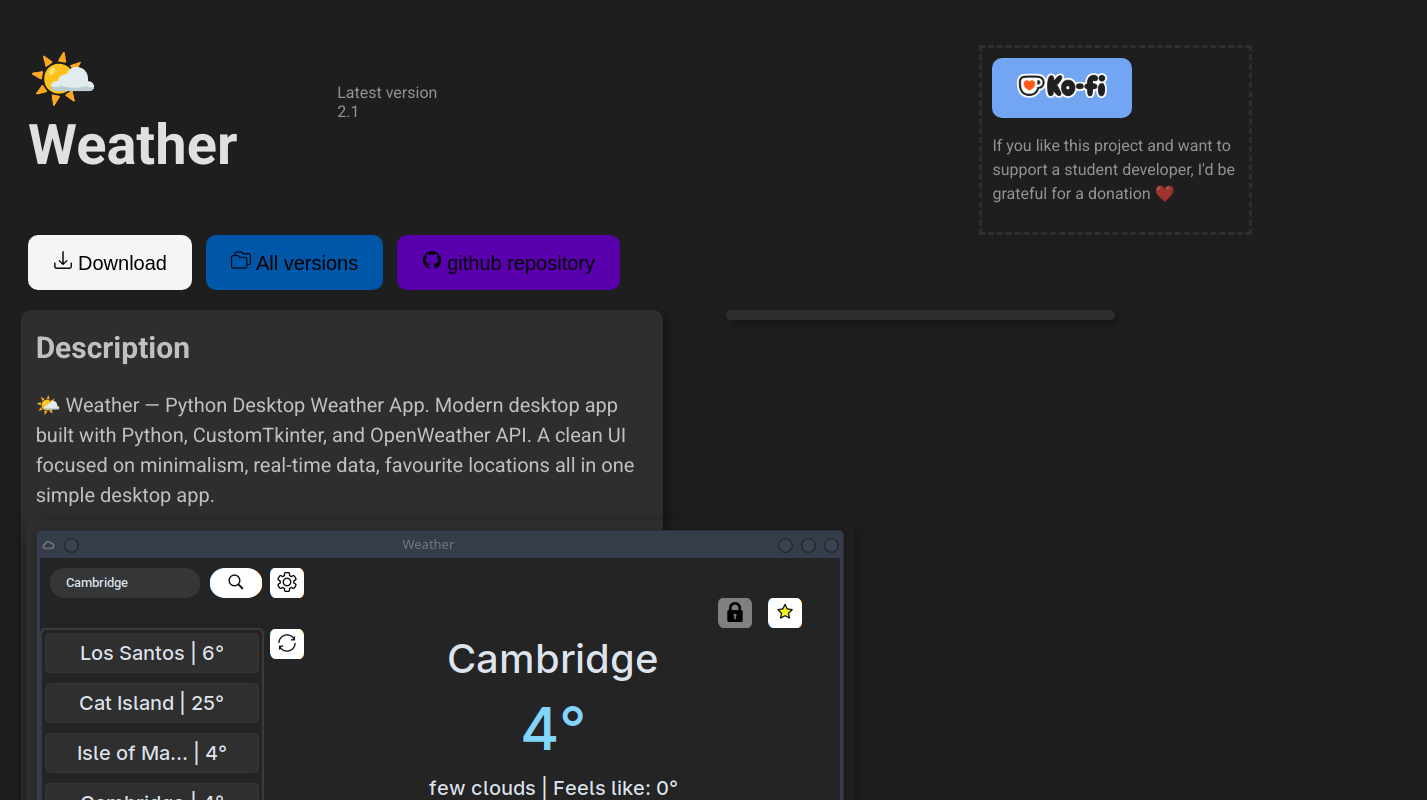
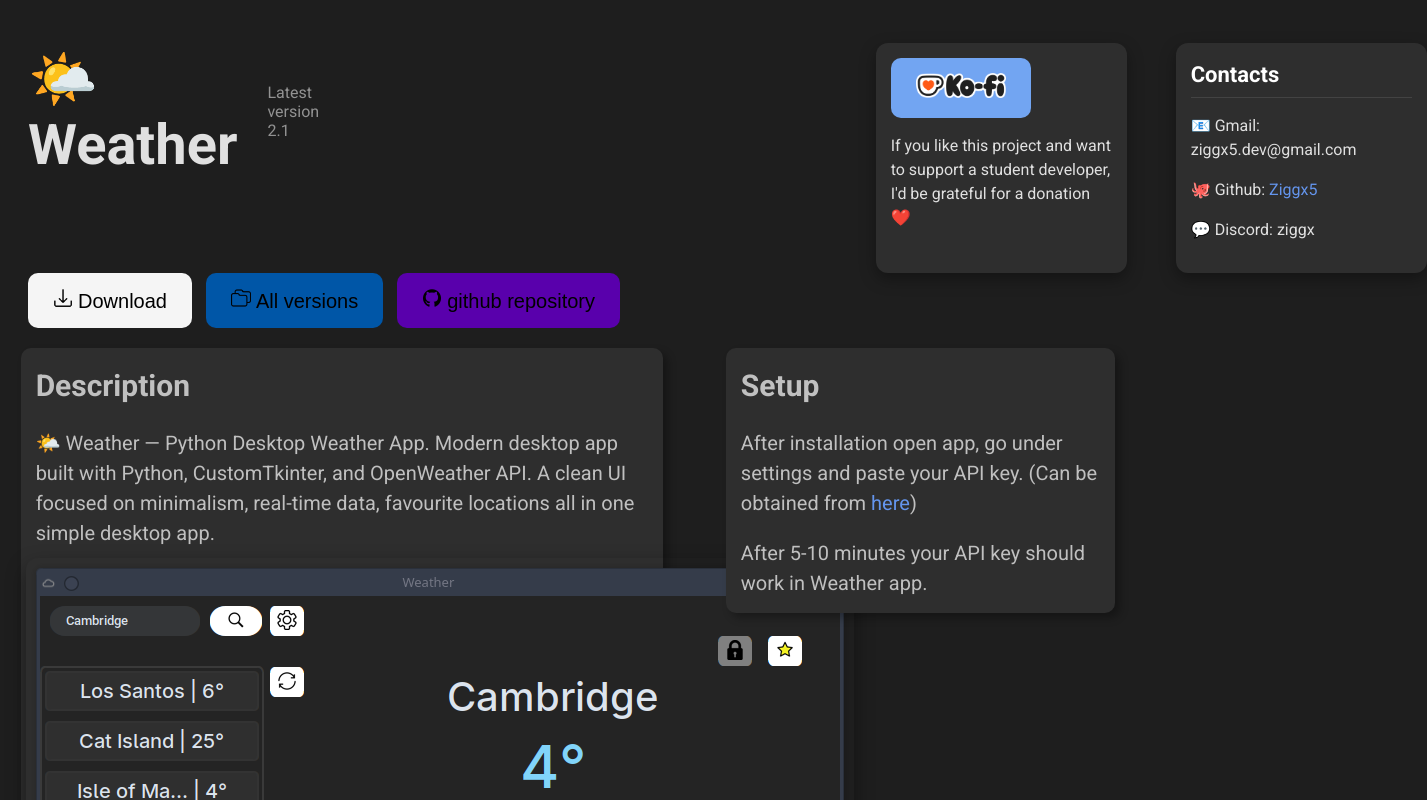
Before and after one commit to Ziggx5/weather-app, a plain HTML site: page docs/index.html in a window 1280 px wide. Shown: the top 800 px of the page, 1427 px wide, since content can reach past the window. Drawn offline with Linux system fonts and the light colour scheme.

Commit message:
Added setup, better content positioning

```diff
--- a/docs/index.html
+++ b/docs/index.html
@@ -12,13 +12,18 @@
 
     <header class = "header">
         <h1>🌤️ Weather</h1>
-        <p>Latest version 2.1</p>
-        <div class = "donate_container">
-            <a href = "https://ko-fi.com/ziggx5"><button class = "Kofi_donate_button"><img src = "images/kofi_logo.png" alt = "Kofi logo"></button></a>
-            <p>If you like this project and want to support a student developer, I'd be grateful for a donation ❤️</p>
-        </div>
-        <div class = "contacts_container">
-
+        <p class = "version">Latest version 2.1</p>
+        <div class = header-right>
+            <div class = "donate_container">
+                <a href = "https://ko-fi.com/ziggx5"><button class = "Kofi_donate_button"><img src = "images/kofi_logo.png" alt = "Kofi logo"></button></a>
+                <p>If you like this project and want to support a student developer, I'd be grateful for a donation ❤️</p>
+            </div>
+            <div class = "contacts_container">
+                <h4>Contacts</h4>
+                <p>📧 Gmail: ziggx5.dev@gmail.com</p>
+                <p>🐙 Github: <a href="https://github.com/Ziggx5">Ziggx5</a></p>
+                <p>💬 Discord: ziggx</p>
+            </div>
         </div>
     </header>
 
@@ -43,11 +48,11 @@
                 <li>🌪️ Wind speed and angle</li>
                 <li>🔴 Offline mode</li>
             </ul>
-            <h2>After installation</h2>
-            <p>In app, open settings and paste your API (Can be obtained from <a href="https://openweathermap.org">here</a>)</p>
         </div>
-        <div class = "downloads">
-
+        <div class = "setup">
+            <h2>Setup</h2>
+            <p>After installation open app, go under settings and paste your API key. (Can be obtained from <a href="https://openweathermap.org">here</a>)</p>
+            <p>After 5-10 minutes your API key should work in Weather app.</p>
         </div>
     </div>
 
--- a/docs/style.css
+++ b/docs/style.css
@@ -11,15 +11,27 @@ a {
 .header {
     display: flex;
     align-items: baseline;
-    gap: 20px;
+    gap: 30px;
     color: #e0e0e0;
     font-size: 28px;
     margin-left: 20px;
 }
 
+.version {
+    font-size: 16px;
+    opacity: 0.6;
+}
+
+.contacts_container h4 {
+    margin: 0 0 12px 0;
+    font-size: 22px;
+    color: #ffffff;
+    border-bottom: 1px solid rgba(255,255,255,0.1);
+    padding-bottom: 6px;
+}
+
 .header p {
     font-size: 16px;
-    opacity: 0.6;
 }
 
 .download_button_section {
@@ -123,15 +135,18 @@ a {
 
 .container {
     display: flex;
+    align-items: flex-start;
 }
 
 .donate_container {
-    margin-left: 40%;
+    background-color: #2e2e2e;
+    border-radius: 12px;
+    margin-left: 5%;
     width: 250px;
     line-height: 1.5;
-    border-style: dashed;
-    border-color: #2e2e2e;
-    padding: 10px;
+    font-size: 14px;
+    padding: 15px;
+    box-shadow: 0 6px 16px rgba(0,0,0,0.35);
 }
 
 .Kofi_donate_button {
@@ -147,3 +162,43 @@ a {
 .Kofi_donate_button img {
     width: 90px;
 }
+
+.contacts_container {
+    background-color: #2e2e2e;
+    border-radius: 12px;
+    margin-left: 5%;
+    width: 250px;
+    line-height: 1.5;
+    font-size: 14px;
+    padding: 15px;
+    box-shadow: 0 6px 16px rgba(0,0,0,0.35);
+}
+
+.setup {
+    color: #c0c0c0;
+    font-size: 20px;
+    margin-left: 5%;
+    padding: 5px;
+    border-radius: 10px;
+    background-color: #2e2e2e;
+    width: 30%;
+    box-shadow: 5px 5px 8px rgba(0, 0, 0, 0.3);
+    line-height: 1.5;
+}
+
+.setup h2 {
+    font-size: 30px;
+    padding: 10px;
+    margin: 0px
+}
+
+.setup p {
+    padding: 10px;
+    margin: 0px;
+}
+
+.header-right {
+    margin-left: 40%;
+    display: flex;
+    gap: 20px;
+}
```
